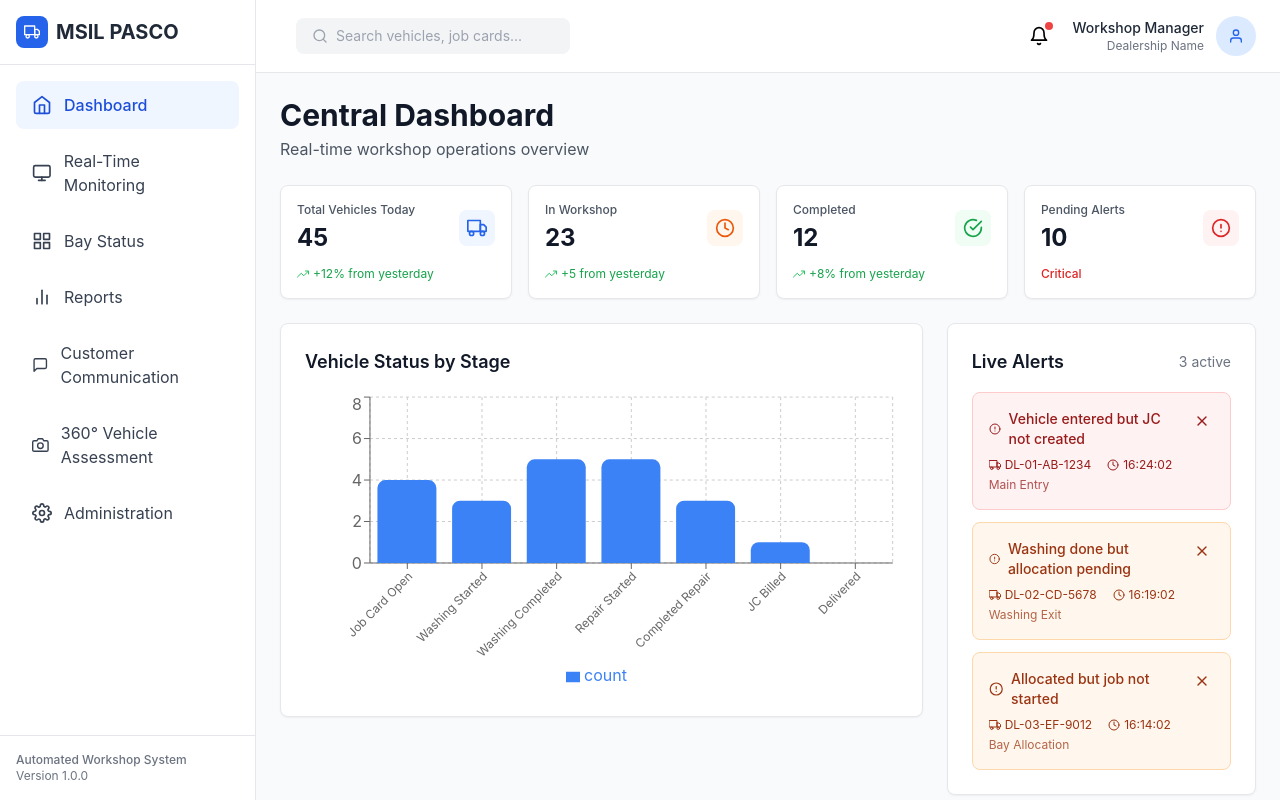
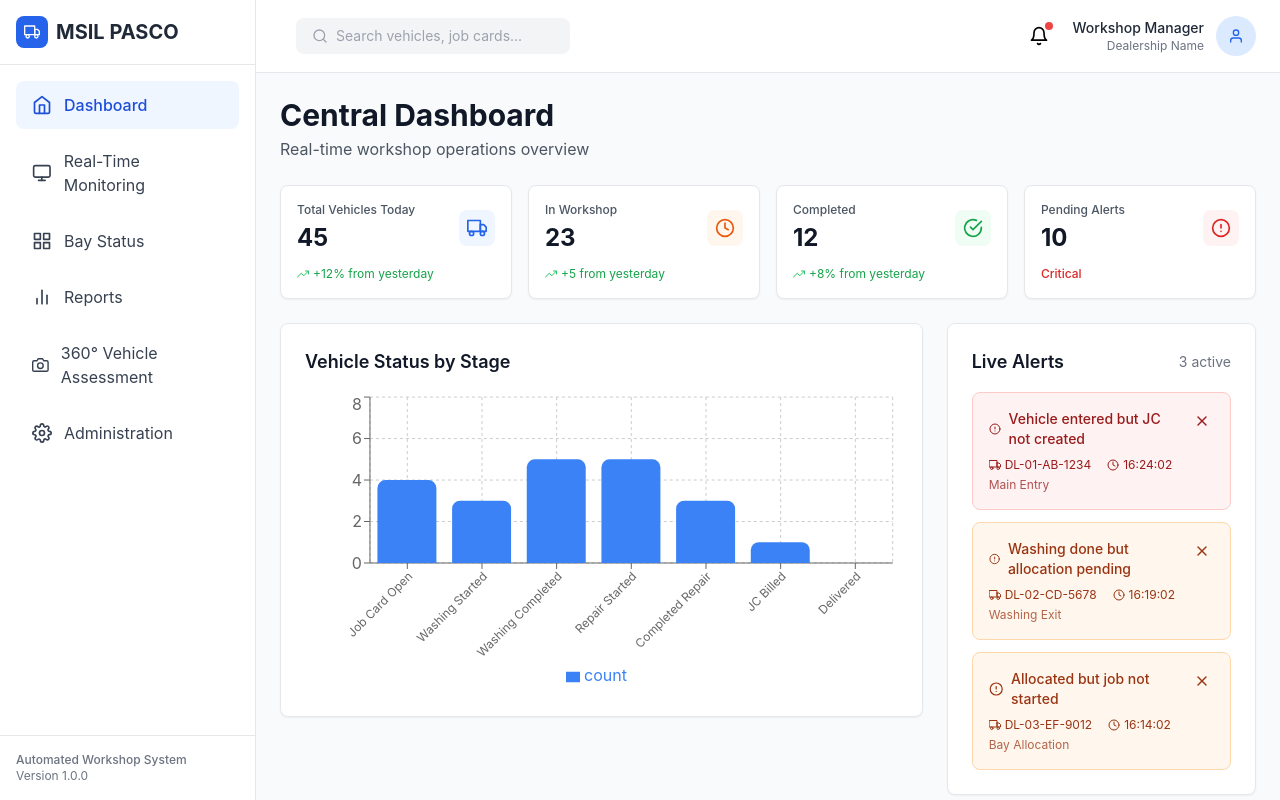
Before and after one commit to BharathMaradana86/MSIL_pasco_poc_ui_repo, a React (Vite) app: page /dashboard in a window 1280 px wide. Built offline with nearby package versions, Linux system fonts and the light colour scheme.

Commit message:
first commit

```diff
--- a/src/App.tsx
+++ b/src/App.tsx
@@ -17,7 +17,7 @@ function App() {
         <Route path="/dashboard" element={<Dashboard />} />
         <Route path="/real-time-monitoring" element={<RealTimeMonitoring />} />
         <Route path="/reports" element={<Reports />} />
-        <Route path="/customer-communication" element={<CustomerCommunication />} />
+        {/* <Route path="/customer-communication" element={<CustomerCommunication />} /> */}
         <Route path="/vehicle-assessment" element={<VehicleAssessment />} />
         <Route path="/administration" element={<Administration />} />
         <Route path="/bay-status" element={<BayStatus />} />
--- a/src/components/Layout/Sidebar.tsx
+++ b/src/components/Layout/Sidebar.tsx
@@ -22,7 +22,7 @@ const menuItems = [
   { href: '/real-time-monitoring', label: 'Real-Time Monitoring', icon: FiMonitor },
   { href: '/bay-status', label: 'Bay Status', icon: FiGrid },
   { href: '/reports', label: 'Reports', icon: FiBarChart2 },
-  { href: '/customer-communication', label: 'Customer Communication', icon: FiMessageSquare },
+  // { href: '/customer-communication', label: 'Customer Communication', icon: FiMessageSquare },
   { href: '/vehicle-assessment', label: '360° Vehicle Assessment', icon: FiCamera },
   { href: '/administration', label: 'Administration', icon: FiSettings },
 ]
```
